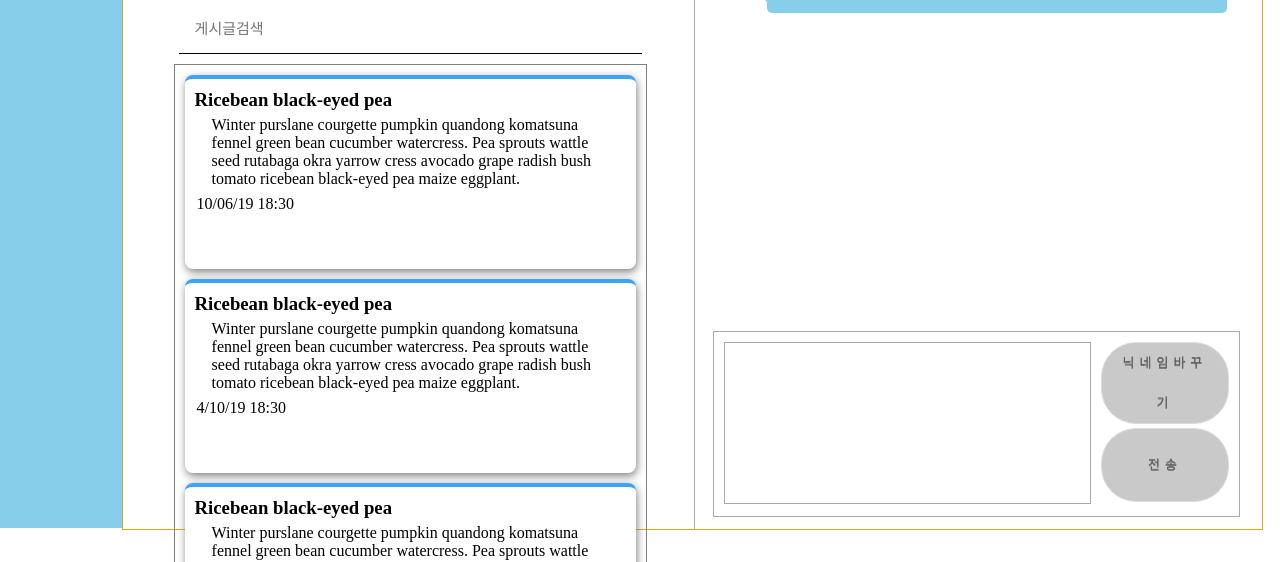
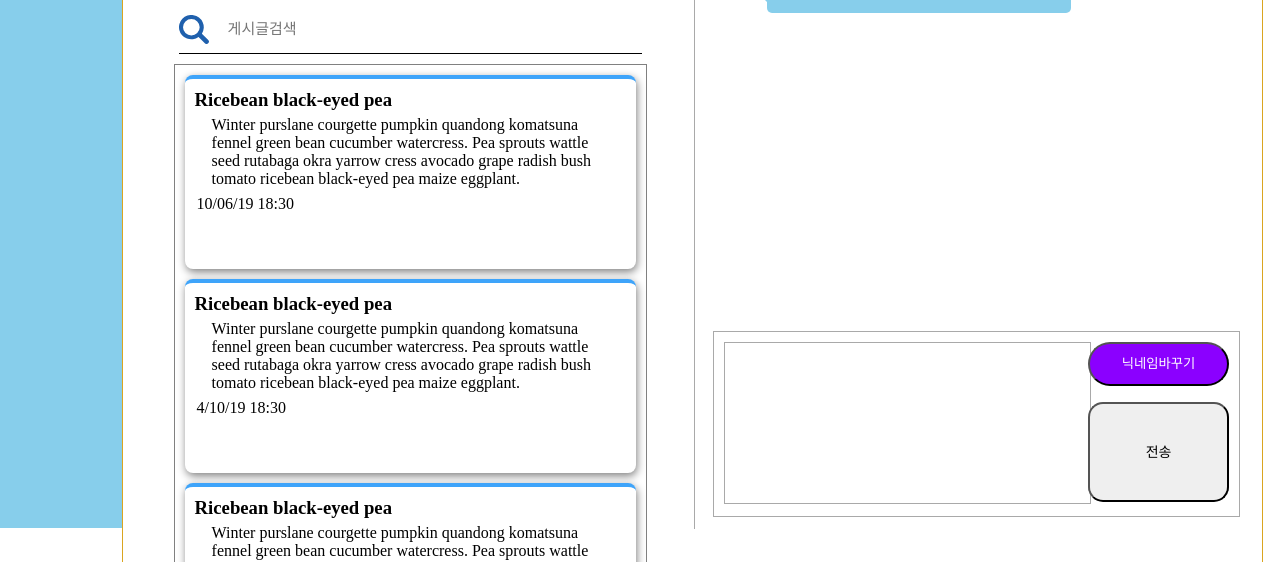
Before and after one commit to kate-jason/html, a plain HTML site: page project_Stuko/html/common.html in a window 1280 px wide. Shown: the part 272-834 px from the top of the page. Drawn offline with nearby package versions, Linux system fonts and the light colour scheme.

Commit message:
이미지랑 common 수정

```diff
--- a/project_Stuko/css/component/common.css
+++ b/project_Stuko/css/component/common.css
@@ -49,7 +49,6 @@
 .word-page:hover{background-color: #3ea4fa;}
 /*----게시글----*/
 .contents{
-    height: 100vh;
     display: inline-block;
     border: 1px solid goldenrod;
     width: 89vw;
@@ -89,14 +88,23 @@
     margin: 5px;
     border-bottom: 1.5px solid #000;
 }
+.search-cover{
+    display: inline-block;
+}
+.search-icon{
+    display: inline-block;
+    width: 30px;
+    height: 30px;
+    vertical-align: middle;
+    background: url(/project_Stuko/img/main/search.svg)no-repeat;
+}
 .search input[type="search"]{
-    width: 94%;
+    width: 90%;
     background-color: none;
-    padding: 16px 10px;
+    padding: 16px 15px;
     border: 0;
     text-align: left;
     font-size: 15px;
-    margin-left: 6px;
 }
 /*게시글-box*/
 .time-line{
@@ -244,7 +252,7 @@
     margin: -16px 0 0;
 }
 .chat-content{
-    /* width: 60%; */
+    width: 60%;
     height: 40px;
     border-radius: 5px;
     margin-top: -24px;
@@ -278,29 +286,33 @@
     width:100%;
 }
 /*메세지 전송 버튼*/
-.btn-box p .change-nic{
-    top: 10px;
-    line-height: 5vh;;
-}
-.btn-box p{
+.btn-box{
     width: 11vw;
-}
-.btn-box p .send-message{
-    bottom: 10px;
-    line-height: 9vh;
 }
 .btn-box button {
     padding:0px 15px;
-
 }
-.send-message{
+.btn-box .change-nic{
+    top: 10px;
+    line-height: 5vh;
+    background-color: #8B00FF;
+    color: #fff;
+}
+.btn-box .send-message{
+    height: 100px;
+    bottom: 10px;
+    font-size: 14px;
+    border-radius: 15px;
+    line-height: 9vh;
+}
+/* .send-message{
+    border-radius: 8px;
     padding: 36px 70px;
-    border-radius: 5px;
-}
+} */
 #send{
     resize: none;
     margin: 10px;
-    width: 28.5vw;
+    max-width: 28.5vw;
     height: 160px;
     text-align: left;
     border: 1px solid darkgray;
--- a/project_Stuko/html/common.html
+++ b/project_Stuko/html/common.html
@@ -8,7 +8,7 @@
     <link rel="stylesheet" href="/project_Stuko/css/component/common.css">
     <link rel="stylesheet" href="/project_Stuko/css/base/base.css">
     <link rel="stylesheet" href="/project_Stuko/css/lib/modal_style.css">
-    <link rel="stylesheet" href="/project_Stuko/css/module/basic.css">
+    <!-- <link rel="stylesheet" href="/project_Stuko/css/module/basic.css"> -->
     <script src="https://cdnjs.cloudflare.com/ajax/libs/jquery/2.2.4/jquery.min.js"></script>
     <script src="/project_Stuko/js/custom/modal.js"></script>
     <title>Stuko</title>
@@ -77,7 +77,10 @@
                 </div>
                 <div class="notice">
                     <!--게시글검색-->
+
+
                     <div class="search">
+                        <div class="search-cover"><span class="search-icon"></span></div>
                         <input type="search" placeholder="게시글검색" />
                     </div>
                     <!--타임라인게시물-->
@@ -161,8 +164,8 @@
                         <div class="chat-input-txt">
                             <textarea name="text" id="send" cols="100" rows="10"></textarea>
                             <div class="btn-box">
-                                <p><button type="button" class="change-nic">닉네임바꾸기</button></p>
-                                <p><button type="submit" class="send-message">전송</button></p>
+                                <button class="change-nic">닉네임바꾸기</button>
+                                <button type="submit" class="send-message">전송</button>
                             </div>
                         </div>
                 </div><!-- chat-background -->
```
Also changed, not shown: project_Stuko/img/main/book.svg (added), project_Stuko/img/main/search.svg (added).
